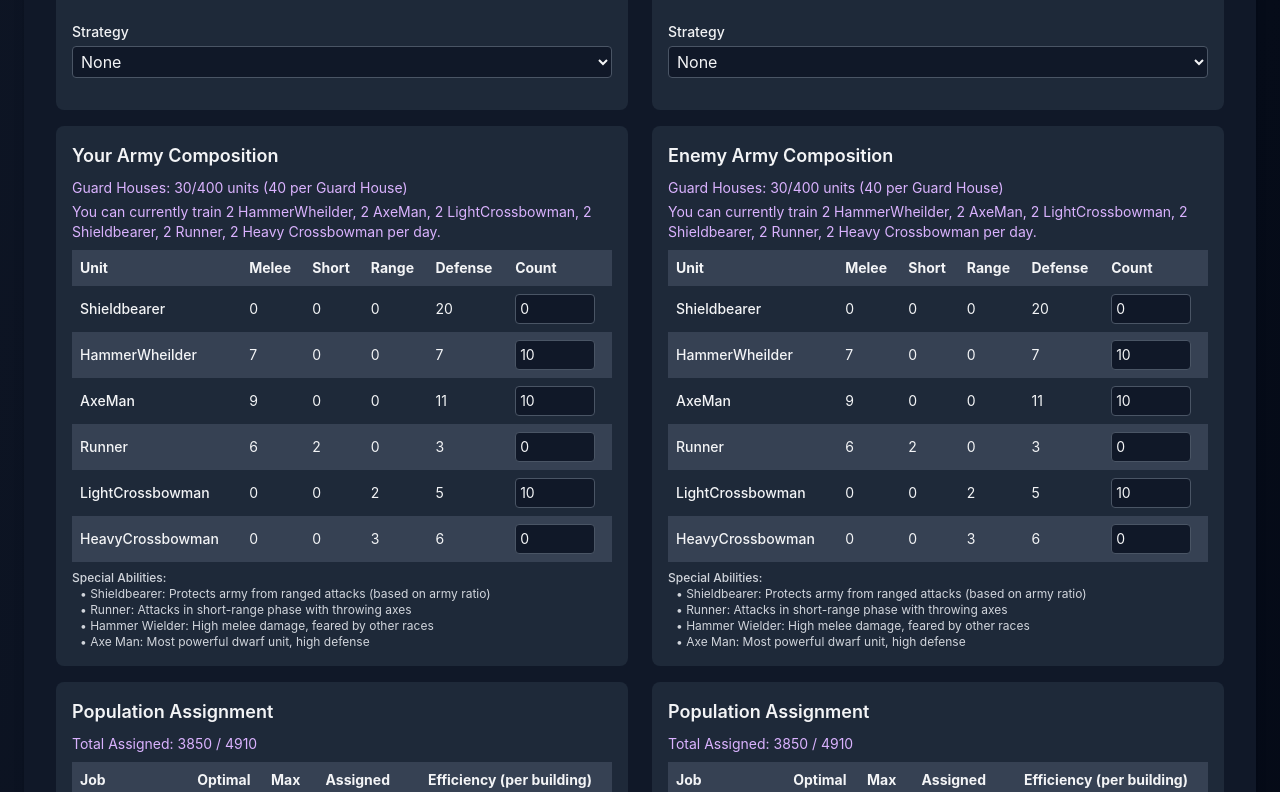
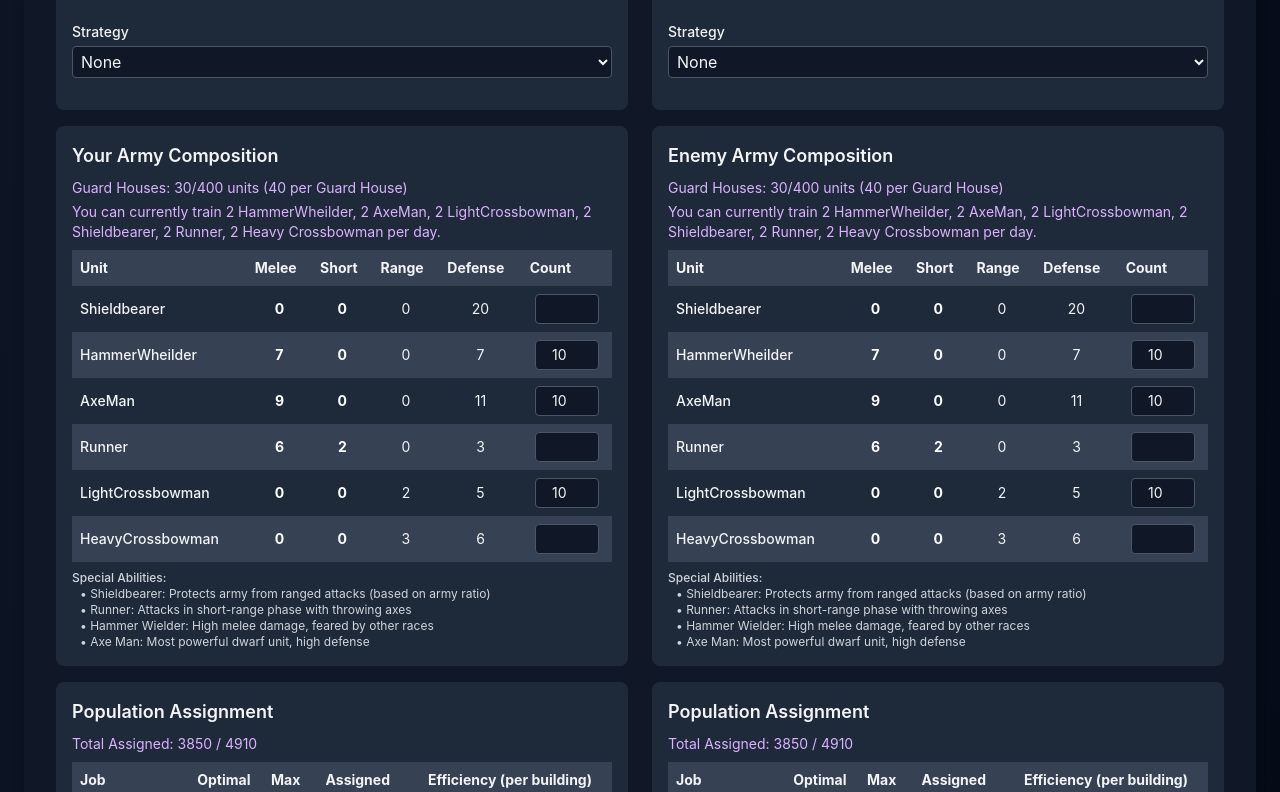
Before and after one commit to ThomasVickers-Regis/thardferr-calculator, a Next.js app: page / in a window 1280 px wide. Shown: the part 1748-2540 px from the top of the page. Built offline with nearby package versions, Linux system fonts and the light colour scheme.

Commit message:
shadow warriors working

```diff
--- a/app/ArmyInput.tsx
+++ b/app/ArmyInput.tsx
@@ -235,14 +235,21 @@ const ArmyInput: React.FC<ArmyInputProps> = ({ armyName, army, setArmy, units, b
               const baseStats = UNIT_DATA[raceKey]?.[unit];
               if (!baseStats) return null; // Skip if unit not found for this race
 
-              // --- FIX: Pass the specific unit being rendered to getStatModifiers ---
+              // Use getEffectiveUnitStats for display values, with special case for Orc Surrounding + ShadowWarrior
+              const stats = getEffectiveUnitStats(unit, raceKey, techLevels, strategy, true, 1);
               const statModifiers = getStatModifiers(unit, raceKey, techLevels || {}, strategy);
+              let displayMelee = stats.melee;
+              let displayShort = stats.short;
+              const isOrcSurroundingShadowWarrior = strategy === 'Orc Surrounding' && unit === 'ShadowWarrior';
 
               return (
                 <tr key={unit} className="even:bg-gray-700">
                   <td className="p-2 font-medium" title={unit}>{unit}</td>
-                  <td className="p-2">
-                    {baseStats.melee}
+                  <td className="p-2 text-center">
+                    <span className="text-white font-bold">{baseStats.melee}</span>
+                    {isOrcSurroundingShadowWarrior && (
+                      <span className="text-red-400 ml-1">(-{baseStats.melee})</span>
+                    )}
                     {(() => {
                       const modifiers = [];
                       if (statModifiers.melee.positiveFlat > 0) {
@@ -260,8 +267,11 @@ const ArmyInput: React.FC<ArmyInputProps> = ({ armyName, army, setArmy, units, b
                       return modifiers;
                     })()}
                   </td>
-                  <td className="p-2">
-                    {baseStats.short}
+                  <td className="p-2 text-center">
+                    <span className="text-white font-bold">{baseStats.short}</span>
+                    {isOrcSurroundingShadowWarrior && (
+                      <span className="text-green-400 ml-1">(+{baseStats.melee})</span>
+                    )}
                     {(() => {
                       const modifiers = [];
                       if (statModifiers.short.positiveFlat > 0) {
@@ -279,8 +289,7 @@ const ArmyInput: React.FC<ArmyInputProps> = ({ armyName, army, setArmy, units, b
                       return modifiers;
                     })()}
                   </td>
-                  <td className="p-2">
-                    {baseStats.range}
+                  <td className="p-2 text-center">{stats.range}
                     {(() => {
                       const modifiers = [];
                       if (statModifiers.range.positiveFlat > 0) {
@@ -298,8 +307,7 @@ const ArmyInput: React.FC<ArmyInputProps> = ({ armyName, army, setArmy, units, b
                       return modifiers;
                     })()}
                   </td>
-                  <td className="p-2">
-                    {baseStats.defense}
+                  <td className="p-2 text-center">{stats.defense}
                     {(() => {
                       const modifiers = [];
                       if (statModifiers.defense.positiveFlat > 0) {
@@ -317,18 +325,13 @@ const ArmyInput: React.FC<ArmyInputProps> = ({ armyName, army, setArmy, units, b
                       return modifiers;
                     })()}
                   </td>
-                  <td className="p-2">
+                  <td className="p-2 text-center">
                     <input
                       type="number"
                       min={0}
-                      className={`w-20 p-1 rounded bg-gray-900 text-gray-100 border focus:outline-none focus:ring-2 focus:ring-purple-500 ${
-                        guardHouses > 0 && currentTotal >= maxUnits && (army[unit] || 0) > 0
-                          ? 'border-yellow-500'
-                          : 'border-gray-600'
-                      }`}
-                      value={army[unit] !== undefined ? army[unit] : 0}
+                      className="w-16 p-1 rounded bg-gray-900 text-gray-100 border border-gray-600 focus:outline-none focus:ring-2 focus:ring-purple-500 text-center"
+                      value={army[unit] || ''}
                       onChange={e => handleChange(unit, e.target.value)}
-                      title={`Set number of ${unit}${guardHouses > 0 ? ` (Guard House cap: ${maxUnits} total units)` : ''}`}
                     />
                   </td>
                 </tr>
--- a/app/BattleReport.tsx
+++ b/app/BattleReport.tsx
@@ -202,7 +202,16 @@ const BattlePhase: React.FC<BattlePhaseProps> = ({
                     {(Object.entries(phaseLog.yourArmyAtStart || (entry as BattleLogEntry & { roundResult: RoundResult }).yourArmy || {}) || []).filter(([unit, count]) => {
                         const stats = getEffectiveUnitStats(unit, yourProps.race, yourProps.techLevels, yourProps.strategy, true, 1);
                         if (phaseLog.phase === 'range') return stats.range > 0 && (count as number) > 0;
-                        if (phaseLog.phase === 'short') return stats.short > 0 && (count as number) > 0;
+                        if (phaseLog.phase === 'short') {
+                          if (
+                            yourProps.strategy === 'Orc Surrounding' &&
+                            unit === 'ShadowWarrior' &&
+                            (count as number) > 0
+                          ) {
+                            return true;
+                          }
+                          return stats.short > 0 && (count as number) > 0;
+                        }
                         if (phaseLog.phase === 'melee') return stats.melee > 0 && (count as number) > 0;
                         return false;
                       })
@@ -294,7 +303,16 @@ const BattlePhase: React.FC<BattlePhaseProps> = ({
                     {(Object.entries(phaseLog.enemyArmyAtStart || (entry as BattleLogEntry & { roundResult: RoundResult }).enemyArmy || {}) || []).filter(([unit, count]) => {
                         const stats = getEffectiveUnitStats(unit, enemyProps.race, enemyProps.techLevels, enemyProps.strategy, true, 1);
                         if (phaseLog.phase === 'range') return stats.range > 0 && (count as number) > 0;
-                        if (phaseLog.phase === 'short') return stats.short > 0 && (count as number) > 0;
+                        if (phaseLog.phase === 'short') {
+                          if (
+                            enemyProps.strategy === 'Orc Surrounding' &&
+                            unit === 'ShadowWarrior' &&
+                            (count as number) > 0
+                          ) {
+                            return true;
+                          }
+                          return stats.short > 0 && (count as number) > 0;
+                        }
                         if (phaseLog.phase === 'melee') return stats.melee > 0 && (count as number) > 0;
                         return false;
                       })
--- a/utils/calculatePhaseDamage.ts
+++ b/utils/calculatePhaseDamage.ts
@@ -307,7 +307,12 @@ function calculateRawTotalDamage(attackingArmy: Army, attackerRace: string, tech
             }
         }
         else if (phaseType === 'melee') {
-            attackValue = attackerStats.melee;
+            // Prevent ShadowWarrior from attacking in melee if Orc Surrounding is active
+            if (attackerStrategy === 'Orc Surrounding' && isShadowWarriorUnit(attackerName, attackerRace)) {
+                attackValue = 0;
+            } else {
+                attackValue = attackerStats.melee;
+            }
         }
 
         const currentUnitDamage = (attackerCount as number) * attackValue;
@@ -420,7 +425,14 @@ function applySpecialReductions(defenderName: string, defenderRace: string, defe
         reduction = 1.0; // 100%
     }
     if (phaseType === 'melee' && isShadowWarriorUnit(defenderName, defenderRace)) {
-        reduction = defenderStrategy === 'Orc' ? 0.75 : 0.80;
+        if (defenderStrategy === 'Orc Surrounding') {
+            reduction = 0.55;
+            effects.push('Detection chance: +25% (reduction lowered to 55%)');
+        } else if (defenderStrategy === 'Orc') {
+            reduction = 0.75;
+        } else {
+            reduction = 0.80;
+        }
     }
     if (phaseType === 'range' && defenderStrategy === 'Dwarf Shield Line') {
         const shieldbearerCount = defendingArmy['Shieldbearer'] || 0;
--- a/utils/getEffectiveUnitStats.ts
+++ b/utils/getEffectiveUnitStats.ts
@@ -124,6 +124,11 @@ export function getEffectiveUnitStats(
             }
             stats.melee *= 1 - (strategyEffects.all_units_close_combat_attack_reduction_percent || 0);
             stats.short *= 1 - (strategyEffects.all_units_close_combat_attack_reduction_percent || 0);
+        }
+        // Orc Surrounding: ShadowWarrior does all damage in short phase, none in melee
+        if (strategy === 'Orc Surrounding' && isShadowWarriorUnit(unitName, race)) {
+            stats.short = (stats.short || 0) + (stats.melee || 0) + (stats.range || 0);
+            stats.melee = 0;
         }
     }
   }
```
